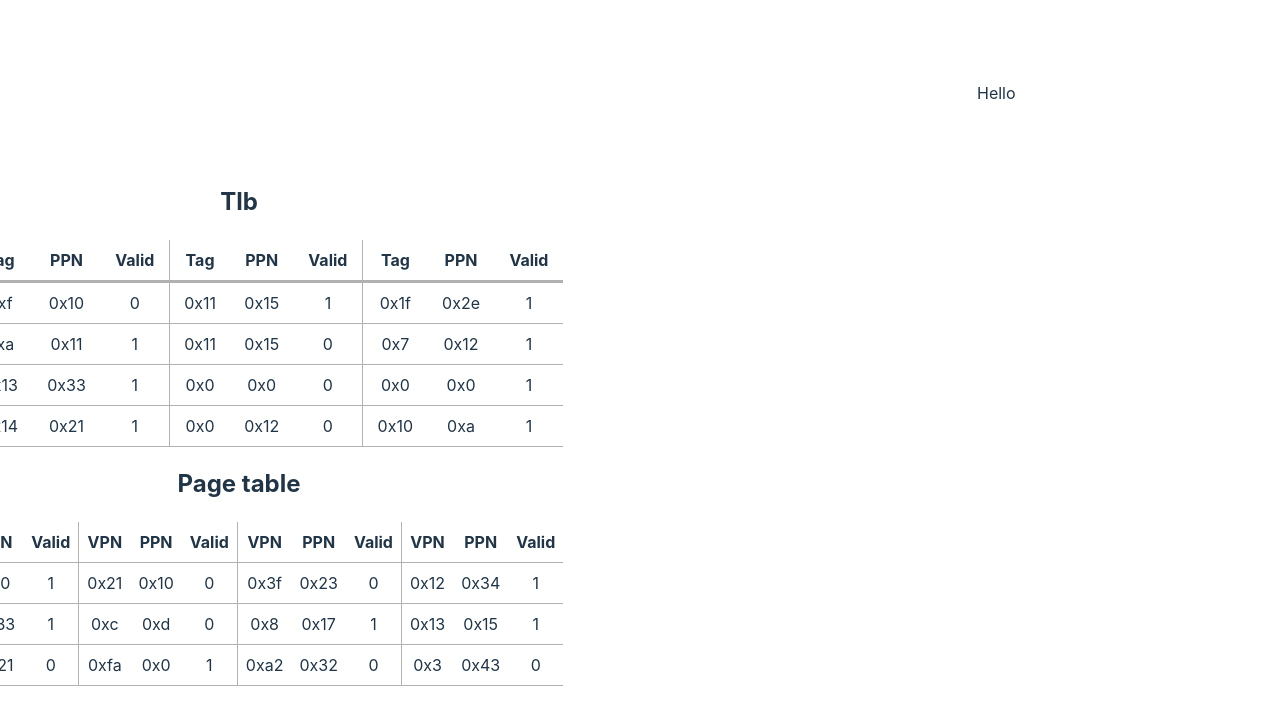
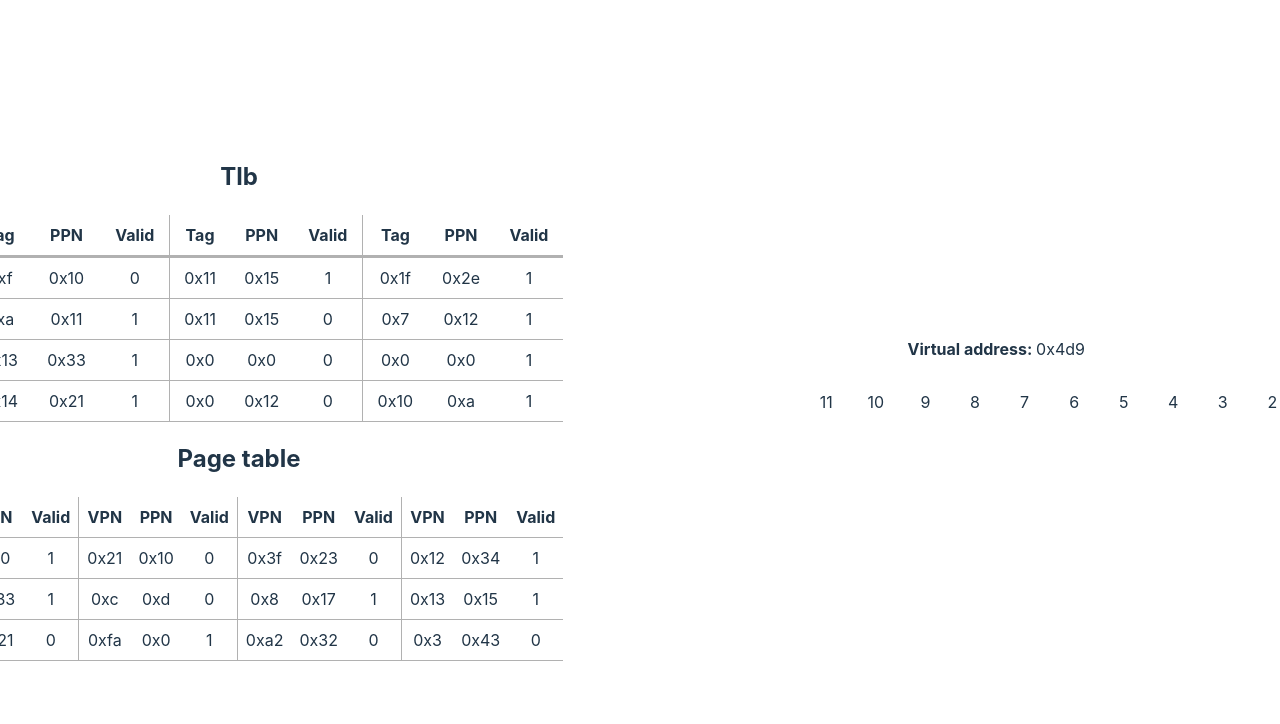
Before and after one commit to MahmoodSeoud/VMAT, a React (Vite) app: page / in a window 1280 px wide. Shown: the top 724 px of the page. Built offline with nearby package versions, Linux system fonts and the light colour scheme.

Commit message:
add inputfield and functionality, style

```diff
--- a/src/App.tsx
+++ b/src/App.tsx
@@ -2,6 +2,12 @@ import './App.css'
 import Tlb_table, { tlb_entry } from './components/Tlb_table/Tlb_table'
 import Page_table, { page_table_entry } from './components/Page_table/Page_table';
 import Input_table from './components/Input_table/Input_table';
+
+// ------ preliminary variables
+const baseConversion : number = 16
+const baseConversionPrefix : string = '0x'
+// ------
+
 
 // TODO: make this a function that generates random data
 // TLB - Translation Lookaside Buffer
@@ -21,6 +27,8 @@ const page_table_entries: page_table_entry[][] = [
   [{ vpn: 0x01, ppn: 0x33, valid: 1 }, { vpn: 0x0C, ppn: 0x0D, valid: 0 }, { vpn: 0x08, ppn: 0x17, valid: 1 }, { vpn: 0x13, ppn: 0x15, valid: 1 }],
   [{ vpn: 0xA0, ppn: 0x21, valid: 0 }, { vpn: 0xFA, ppn: 0x00, valid: 1 }, { vpn: 0xA2, ppn: 0x32, valid: 0 }, { vpn: 0x03, ppn: 0x43, valid: 0 }]
 ];
+
+
 
 
 
@@ -47,7 +55,23 @@ function App() {
         />
 
       </div>
-      <Input_table />
+      <Input_table
+           given_virtual_address={{
+          address: 1241,
+          bitLength: 10,
+          baseConversion: baseConversion,
+          baseConversionPrefix: baseConversionPrefix
+        }} virtual_address={{
+          address: 0,
+          bitLength: 12,
+          baseConversion: baseConversion,
+          baseConversionPrefix: baseConversionPrefix
+        }} phys_address={{
+          address: 0,
+          bitLength: 13,
+          baseConversion: baseConversion,
+          baseConversionPrefix: baseConversionPrefix
+        }} />
     </div >
     </>
   )
--- a/src/components/Input_table/Input_table.css
+++ b/src/components/Input_table/Input_table.css
@@ -3,5 +3,25 @@
     border: 1px white solid;
     min-width: 50em;
     margin: 2em;
-    height: 45em;
+    /* height: 40em; */
 }
+
+.bitInput {
+    width: 10px;
+    padding: .2em;
+}
+
+.inputWrapper {
+    margin: .4em;
+    padding: .4em;
+}
+.bitInput {
+    border: solid white 1px;
+    padding: .3em;
+    font-size: 20px;
+
+}
+.virtualWrapper {
+    display: flex;
+    justify-content: end;
+}
--- a/src/components/Input_table/Input_table.tsx
+++ b/src/components/Input_table/Input_table.tsx
@@ -1,10 +1,36 @@
 import './Input_table.css'
-function Input_table() {
+
+type address = {
+    address : number;
+    bitLength : number;
+    baseConversion: number;
+    baseConversionPrefix: string;
+}
+
+type Input_tableProps = {
+    given_virtual_address: address;
+    virtual_address: address;
+    phys_address: address;
+}
+
+function Input_table({given_virtual_address, virtual_address, phys_address} : Input_tableProps) {
     return (
     <>
-    <div className="inputTable">
-        <p>Hello</p>
-    </div>
+        <div className="inputTable">
+            <p><b>Virtual address: </b>{given_virtual_address.baseConversionPrefix+given_virtual_address.address.toString(given_virtual_address.baseConversion)}</p>
+            <div className='virtualWrapper'>
+                {Array(virtual_address.bitLength).fill(null).map((num, index) => (
+                    <div className='inputWrapper'>
+
+                        <p className="pInput" style={{margin: 0}}>{virtual_address.bitLength-index-1}</p>
+                        {/* // TODO make this when focused and clicked, select everything in the input field */}
+                        {/* onClick={{this.select()} */}
+                        <input className="bitInput" ></input>
+                    </div>
+                ))}
+            </div>
+            <p></p>
+        </div>
     </>
     )
 }
```
